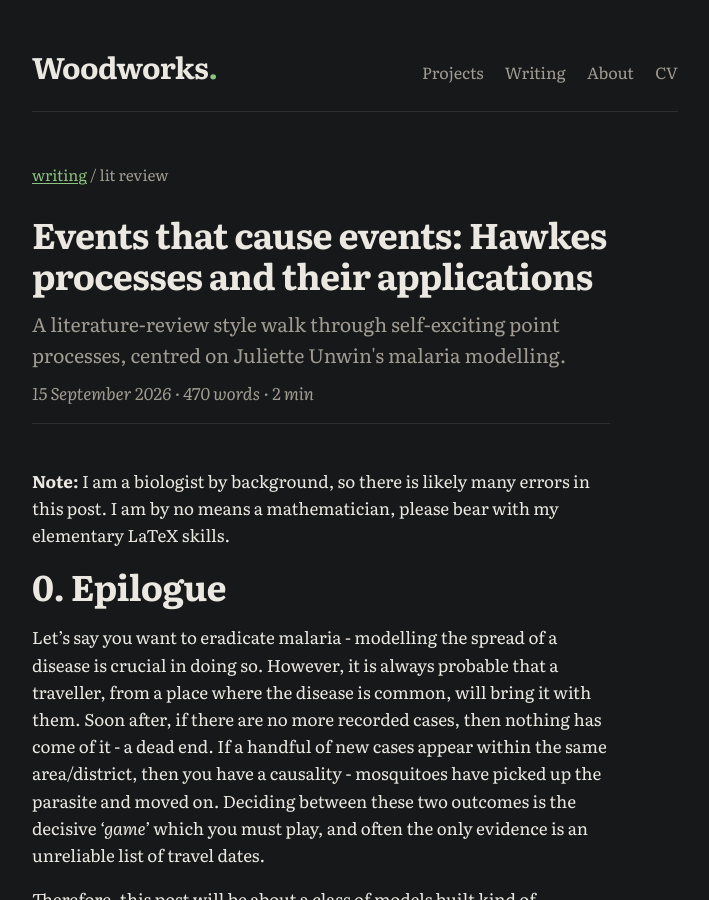
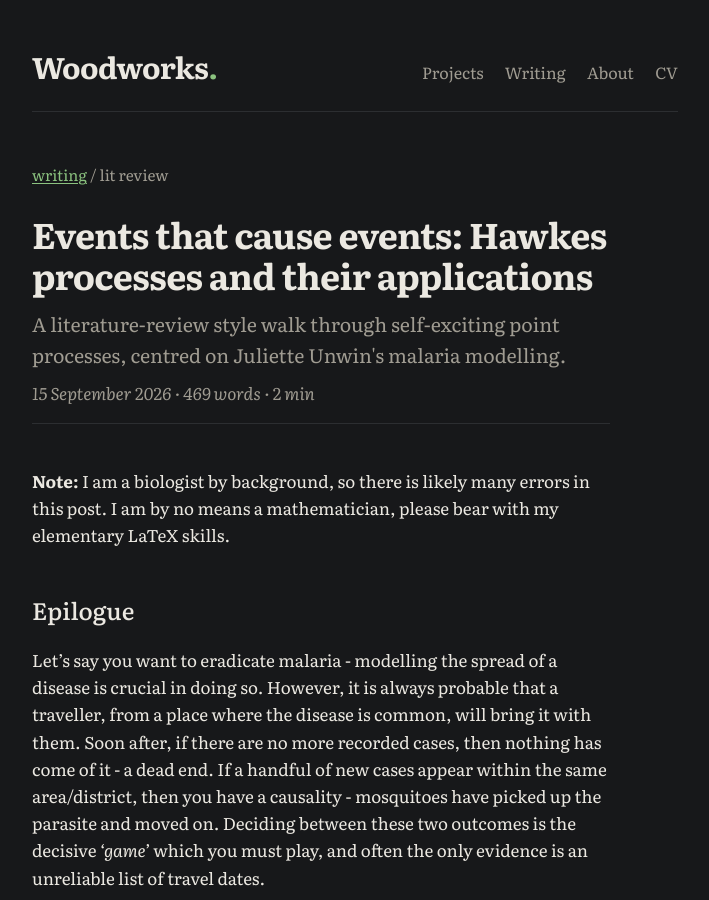
Before and after one commit to timj-wood/timj-wood.github.io, a Jekyll site: the page built from _posts/2026-09-15-hawkes-processes.md, in a window 1280 px wide and 900 px high. Shown: the whole window, without its empty margins (285-994 px from the left). Built offline with Jekyll 4.4.1, drawn with Linux system fonts in a browser that asks for light colours.

Commit message:
Update 2026-09-15-hawkes-processes.md

```diff
--- a/_posts/2026-09-15-hawkes-processes.md
+++ b/_posts/2026-09-15-hawkes-processes.md
@@ -6,7 +6,7 @@ math: true
 ---
 **Note:** I am a biologist by background, so there is likely many errors in this post. I am by no means a mathematician, please bear with my elementary LaTeX skills.
 
-# 0. Epilogue
+## Epilogue
 Let's say you want to eradicate malaria - modelling the spread of a disease is crucial in doing so. However, it is always probable that a traveller, from a place where the disease is common, will bring it with them. Soon after, if there are no more recorded cases, then nothing has come of it - a dead end. If a handful of new cases appear within the same area/district, then you have a causality - mosquitoes have picked up the parasite and moved on. Deciding between these two outcomes is the decisive *'game'* which you must play, and often the only evidence is an unreliable list of travel dates.
 
 Therefore, this post will be about a class of models built kind of evidence: **Hawkes processes**.
```
